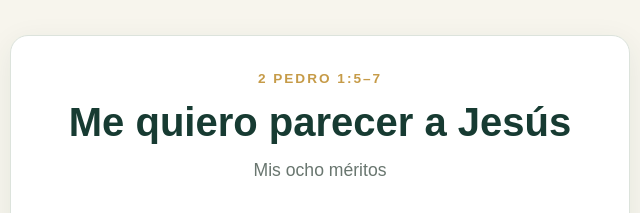
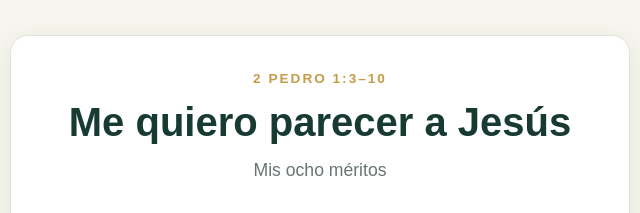
Before and after one commit to FrancescoMartini84/-me_quiero_parecer_a_Jesus-, a plain HTML site: page index.html in a window 1280 px wide. Shown: the top 213 px of the page, 320-960 px from the left. Drawn offline with Linux system fonts and the light colour scheme.

Commit message:
Update index.html

```diff
--- a/index.html
+++ b/index.html
@@ -17,7 +17,7 @@
     <main class="app-container">
 
         <header class="app-header">
-            <p class="eyebrow">2 Pedro 1:5–7</p>
+            <p class="eyebrow">2 Pedro 1:3–10</p>
             <h1>Me quiero parecer a Jesús</h1>
             <p class="subtitle">Mis ocho méritos</p>
         </header>
```
